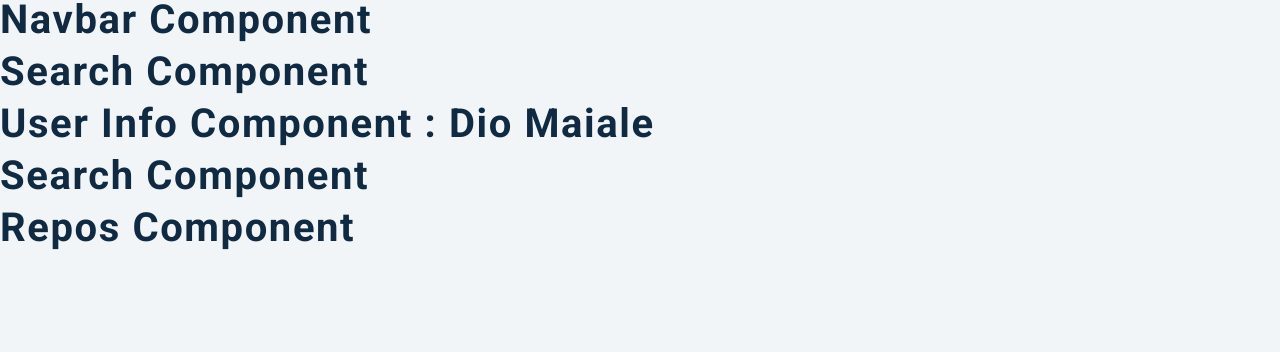
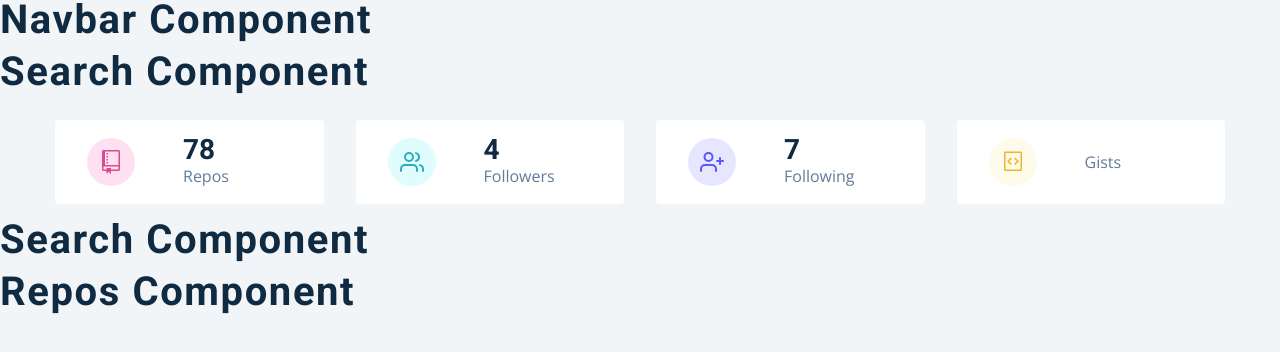
Before and after one commit to JardiinWD/react-github-users, a React (Create React App) app: page / in a window 1280 px wide. Shown: the top 352 px of the page. Built offline with nearby package versions, Linux system fonts and the light colour scheme.

Commit message:
#4 - Obtained the data from Github Api. Created Item component for Info.js

```diff
--- a/src/components/Info.js
+++ b/src/components/Info.js
@@ -1,15 +1,84 @@
-import React, { useContext } from 'react';
+import React, { useContext, Fragment } from 'react';
 import { GithubContext } from '../context/context';
 import styled from 'styled-components';
 import { GoRepo, GoGist } from 'react-icons/go';
 import { FiUsers, FiUserPlus } from 'react-icons/fi';
 
 const UserInfo = () => {
-  const data = useContext(GithubContext)
+  // Taking my github user current state
+  const { githubUser } = useContext(GithubContext)
+  // Destructuring of gitHub user
+  const { public_repos, followers, following, public_gist } = githubUser
+  // Setting an array of items
+  const items = [
+    {
+      id: 1,
+      icon: <GoRepo className="icon" />,
+      label: 'repos',
+      value: public_repos,
+      color: 'pink'
+    },
+    {
+      id: 2,
+      icon: <FiUsers className="icon" />,
+      label: 'followers',
+      value: followers,
+      color: 'green'
+    },
+    {
+      id: 3,
+      icon: <FiUserPlus className="icon" />,
+      label: 'following',
+      value: following,
+      color: 'purple'
+    },
+    {
+      id: 4,
+      icon: <GoGist className="icon" />,
+      label: 'gists',
+      value: public_gist,
+      color: 'yellow'
+    },
+  ]
+  console.log(items);
 
-  return <h2>user info component : {data}</h2>;
+  return (
+    <Fragment>
+      {/* section */}
+      <section className="section">
+        <Wrapper className="section-center">
+          {/* Injecting data from array of items */}
+          {
+            items.map(item => {
+              return (
+                <Item key={item.id} {...item} />
+              )
+            })
+          }
+        </Wrapper>
+      </section>
+    </Fragment>
+  );
 };
 
+// Item component
+const Item = ({ icon, label, value, color }) => {
+  return (
+    /* item */
+    <article className="item">
+      {/* color */}
+      <span className={color}>{icon}</span>
+      <div>
+        {/* value */}
+        <h3>{value}</h3>
+        {/* label text */}
+        <p>{label}</p>
+      </div>
+    </article>
+  )
+}
+
+// Wrapper component
 const Wrapper = styled.section`
   display: grid;
   grid-template-columns: repeat(auto-fill, minmax(200px, 1fr));
--- a/src/context/context.js
+++ b/src/context/context.js
@@ -11,8 +11,17 @@ const rootUrl = 'https://api.github.com';
 const GithubContext = React.createContext()
 
 const GithubProvider = ({ children }) => {
+
+    // useState method for github user
+    const [githubUser, setGithubUser] = useState(mockUser)
+    // useState method for github repos
+    const [repos, setRepos] = useState(mockRepos)
+    // useState method for github followers
+    const [followers, setFollowers] = useState(mockFollowers)
+
+
     return (
-        <GithubContext.Provider value={'Dio maiale'}>
+        <GithubContext.Provider value={{ githubUser, setGithubUser, repos, setRepos, followers, setFollowers }}>
             {children}
         </GithubContext.Provider>
     )
--- a/src/context/mockData.js/mockUser.js
+++ b/src/context/mockData.js/mockUser.js
@@ -1,37 +1,34 @@
 export default {
-  login: 'john-smilga',
-  id: 42133389,
-  node_id: 'MDQ6VXNlcjQyMTMzMzg5',
-  avatar_url: 'https://avatars3.githubusercontent.com/u/42133389?v=4',
-  gravatar_id: '',
-  url: 'https://api.github.com/users/john-smilga',
-  html_url: 'https://github.com/john-smilga',
-  followers_url: 'https://api.github.com/users/john-smilga/followers',
-  following_url:
-    'https://api.github.com/users/john-smilga/following{/other_user}',
-  gists_url: 'https://api.github.com/users/john-smilga/gists{/gist_id}',
-  starred_url:
-    'https://api.github.com/users/john-smilga/starred{/owner}{/repo}',
-  subscriptions_url: 'https://api.github.com/users/john-smilga/subscriptions',
-  organizations_url: 'https://api.github.com/users/john-smilga/orgs',
-  repos_url: 'https://api.github.com/users/john-smilga/repos',
-  events_url: 'https://api.github.com/users/john-smilga/events{/privacy}',
-  received_events_url:
-    'https://api.github.com/users/john-smilga/received_events',
-  type: 'User',
+  login: "JardiinWD",
+  id: 93372660,
+  node_id: "U_kgDOBZDA9A",
+  avatar_url: "https://avatars.githubusercontent.com/u/93372660?v=4",
+  gravatar_id: "",
+  url: "https://api.github.com/users/JardiinWD",
+  html_url: "https://github.com/JardiinWD",
+  followers_url: "https://api.github.com/users/JardiinWD/followers",
+  following_url: "https://api.github.com/users/JardiinWD/following{/other_user}",
+  gists_url: "https://api.github.com/users/JardiinWD/gists{/gist_id}",
+  starred_url: "https://api.github.com/users/JardiinWD/starred{/owner}{/repo}",
+  subscriptions_url: "https://api.github.com/users/JardiinWD/subscriptions",
+  organizations_url: "https://api.github.com/users/JardiinWD/orgs",
+  repos_url: "https://api.github.com/users/JardiinWD/repos",
+  events_url: "https://api.github.com/users/JardiinWD/events{/privacy}",
+  received_events_url: "https://api.github.com/users/JardiinWD/received_events",
+  type: "User",
   site_admin: false,
-  name: 'John Smilga',
-  company: 'Coding Addict',
-  blog: 'www.johnsmilga.com',
-  location: 'Los Angeles',
+  name: "Alessandro Pecorilla",
+  company: null,
+  blog: "https://www.linkedin.com/in/alessandro-pecorilla-8a98b7196",
+  location: "San Paolo d'Argon - BG (IT)",
   email: null,
   hireable: null,
-  bio: 'Creator of Coding Addict',
-  twitter_username: 'john_smilga',
-  public_repos: 152,
+  bio: "Alessandro Pecorilla | 27 | Bergamo (IT) | Junior MERN Developer 💻 | Desktop PC Assembler 🖥",
+  twitter_username: null,
+  public_repos: 78,
   public_gists: 0,
-  followers: 1495,
-  following: 0,
-  created_at: '2018-08-06T06:48:23Z',
-  updated_at: '2020-07-08T05:01:32Z',
+  followers: 4,
+  following: 7,
+  created_at: "2021-10-29T07:48:19Z",
+  updated_at: "2022-10-27T12:25:20Z"
 };
```
